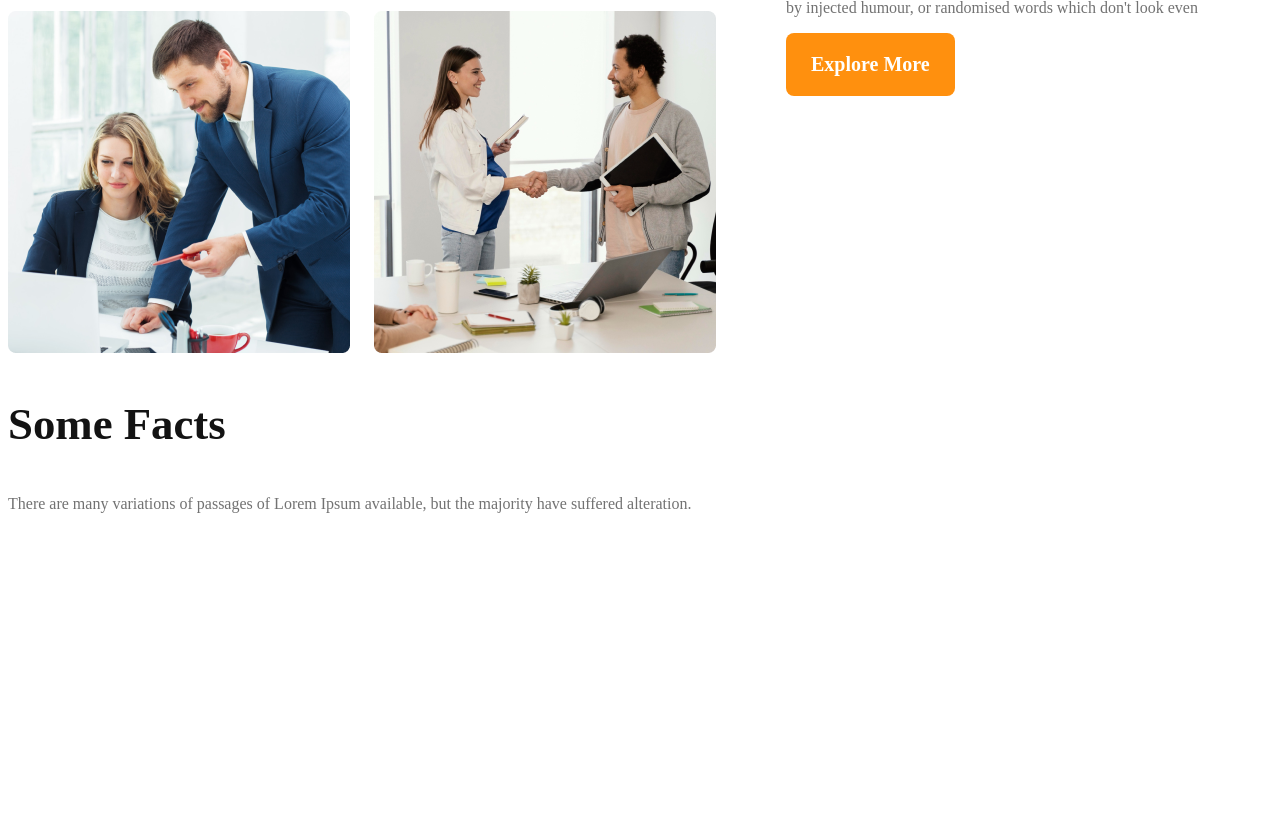
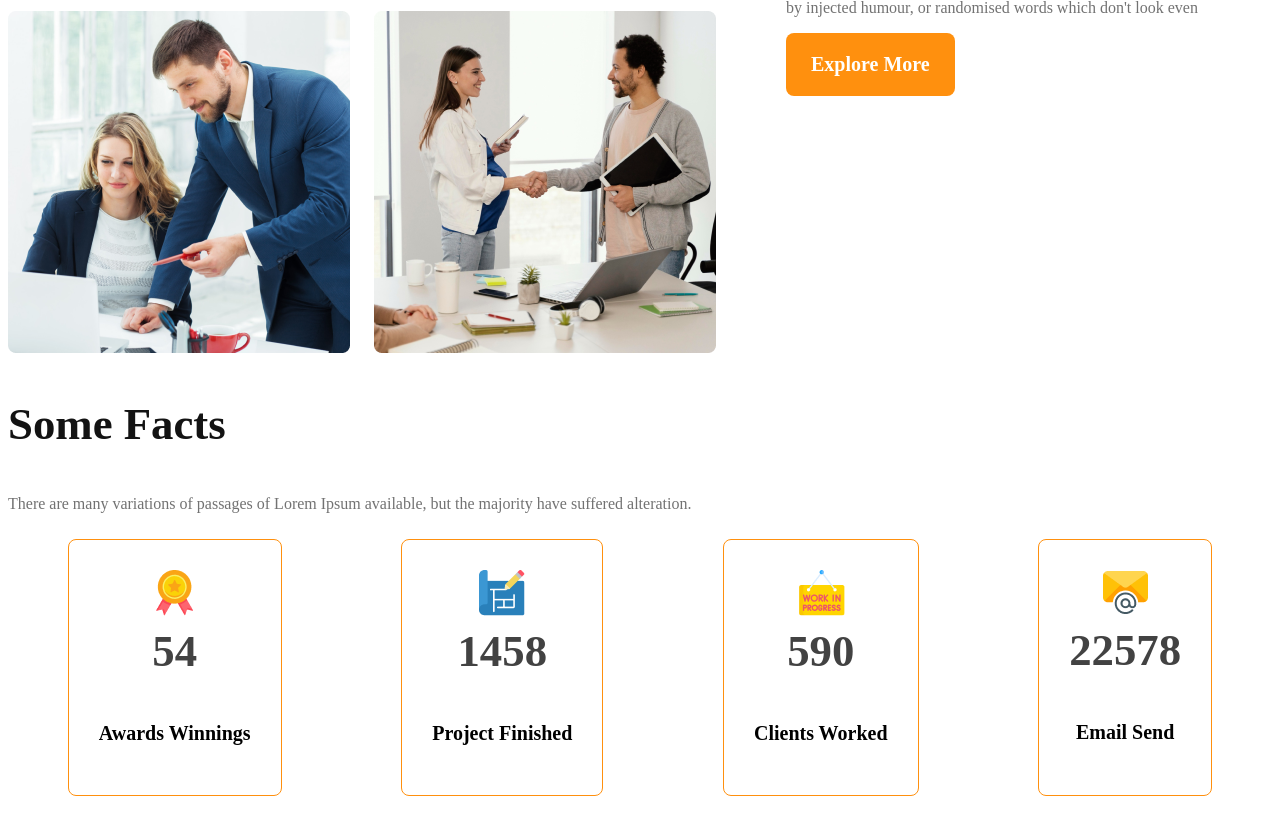
Before and after one commit to Lalonasm/g3-architects-website, a plain HTML site: page index.html in a window 1280 px wide. Shown: the part 1428-2262 px from the top of the page. Before the commit the page ends 2011 px from the top, so only its background shows below. Drawn offline with Linux system fonts and the light colour scheme.

Commit message:
facts styles added

```diff
--- a/index.html
+++ b/index.html
@@ -67,6 +67,28 @@
             <h3 class="section-title" >Some Facts</h3>
             <p class="text-light-gray">There are many variations of passages of Lorem Ipsum available, but the majority have suffered
                 alteration.</p>
+                <div class="facts-card-container">
+                    <div class="card">
+                        <img src="images/icons/ribon.png" alt="">
+                        <h3 class="card-stats">54</h3>
+                        <p class="card-title">Awards Winnings</p>
+                    </div>
+                    <div class="card">
+                        <img src="images/icons/projects.png" alt="">
+                        <h3 class="card-stats">1458</h3>
+                        <p class="card-title">Project Finished</p>
+                    </div>
+                    <div class="card">
+                        <img src="images/icons/customers.png" alt="">
+                        <h3 class="card-stats">590</h3>
+                        <p class="card-title">Clients Worked</p>
+                    </div>
+                    <div class="card">
+                        <img src="images/icons/email.png" alt="">
+                        <h3 class="card-stats">22578</h3>
+                        <p class="card-title">Email Send</p>
+                    </div>
+                </div>
         </section>
     </main>
     <footer></footer>
--- a/styles/architect.css
+++ b/styles/architect.css
@@ -17,6 +17,7 @@
 .text-light-gray {
   color: #727272;
 }
+
 .section-title {
   font-size: 2.8rem;
   color: #131313;
@@ -114,6 +115,30 @@ main {
 
 }
 
+/* facts sections */
+.facts-card-container{
+  display: flex;
+  justify-content: space-around;
+}
+.facts-card-container .card {
+  border-radius: 8px;
+  border: 1px solid #FF900E;
+  text-align: center;
+  padding: 30px;
+  margin-top: 10px;
+  margin-bottom: 10px;
+}
+.facts-card-container .card-title{
+  font-weight: 600;
+  font-size: 1.25rem;
+  margin-top: 5px;
+}
+.facts-card-container .card-stats{
+  color:  #424242;
+  font-size: 2.8rem;
+  margin-top: 5px;
+}
+
 /* Responsive media queries */
 
 /* mobile devices */
@@ -131,9 +156,11 @@ main {
   .teams-container {
     flex-direction: column;
   }
-  .teams-img-container{
+
+  .teams-img-container {
     grid-template-columns: 1fr;
   }
+
   .teams-content {
     padding-right: 20px;
     padding-left: 20px;
```
